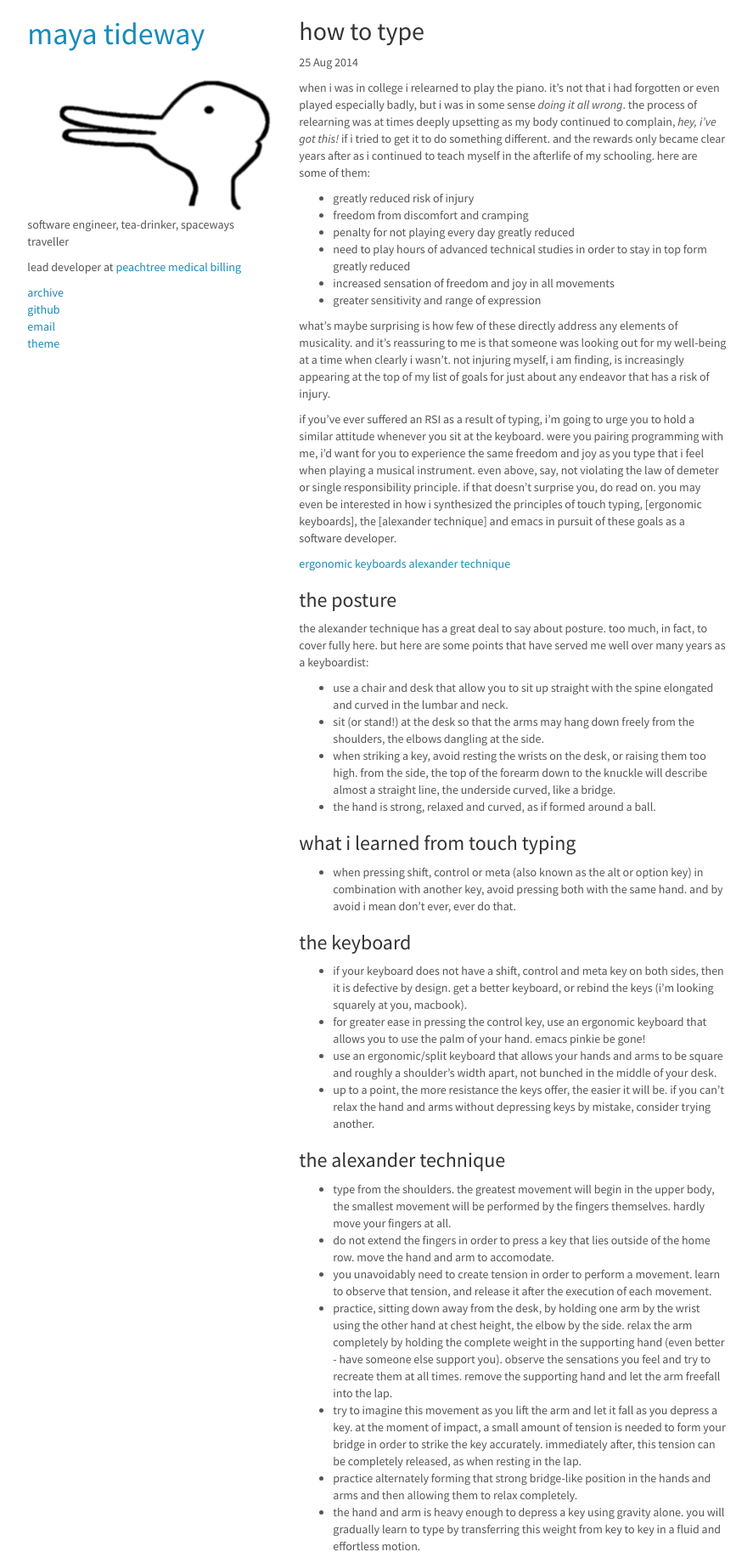
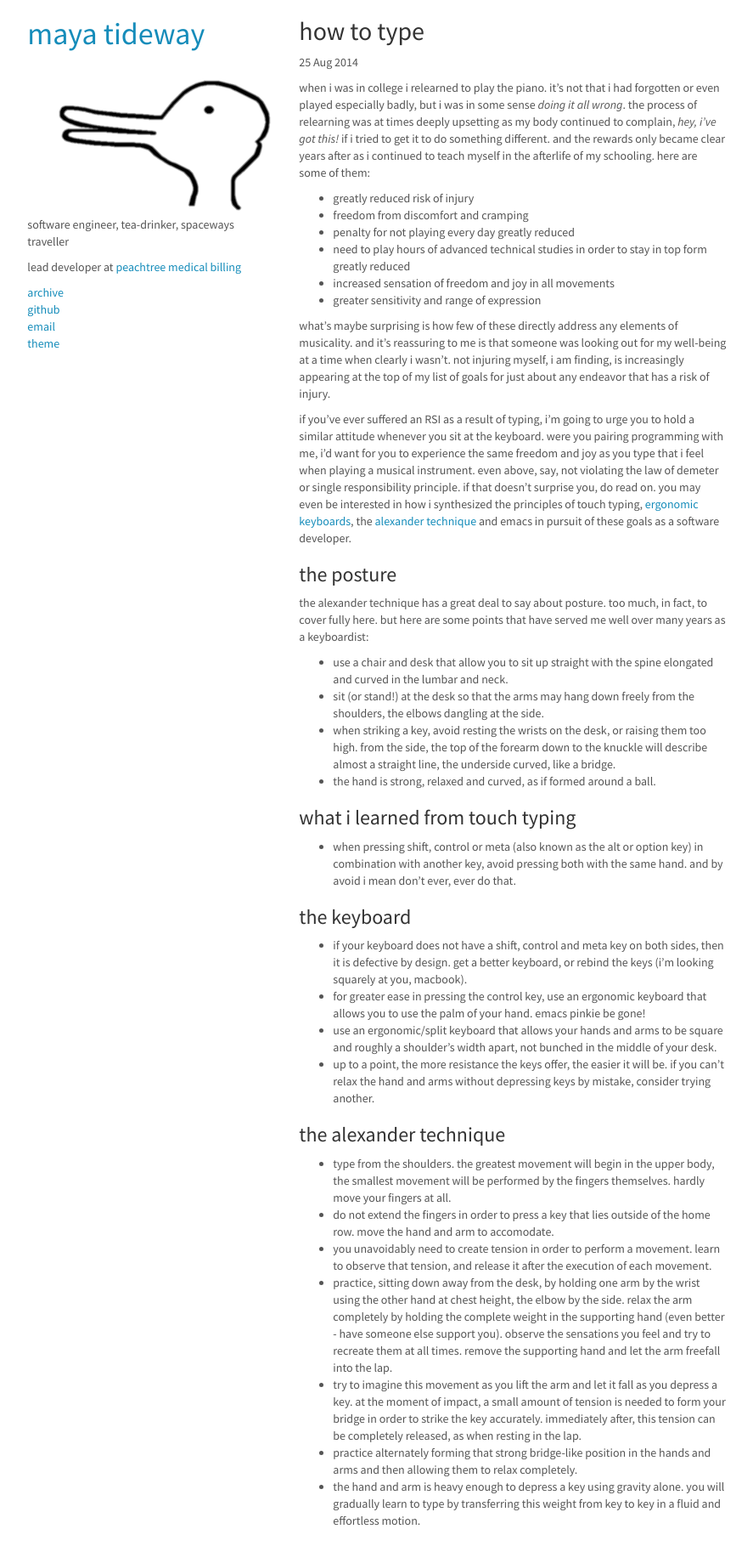
Before and after one commit to imtayadeway/imtayadeway.github.io, a Jekyll site: the page built from _posts/2014-07-23-how-to-type.md, in a window 1280 px wide. Shown: the whole page at 85% size, without its empty margins (196-1083 px from the left). Built offline with Jekyll 4.4.1, drawn with Linux system fonts in a browser that asks for light colours; Markdown is read by kramdown in place of the engine named in the settings; after the commit the page ends 1809 px from its top, so only the background shows below that.

Commit message:
Fix reference style links.

```diff
--- a/_posts/2014-07-23-how-to-type.md
+++ b/_posts/2014-07-23-how-to-type.md
@@ -34,12 +34,12 @@ experience the same freedom and joy as you type that i feel when
 playing a musical instrument. even above, say, not violating the law
 of demeter or single responsibility principle. if that doesn't
 surprise you, do read on. you may even be interested in how i
-synthesized the principles of touch typing, [ergonomic keyboards], the
-[alexander technique] and emacs in pursuit of these goals as a
-software developer.
+synthesized the principles of touch typing,
+[ergonomic keyboards][ergonomic], the [alexander technique][alexander]
+and emacs in pursuit of these goals as a software developer.
 
-[ergonomic keyboards](http://en.wikipedia.org/wiki/Ergonomic_keyboard)
-[alexander technique](http://en.wikipedia.org/wiki/Alexander_technique)
+[ergonomic]: http://en.wikipedia.org/wiki/Ergonomic_keyboard
+[alexander]: http://en.wikipedia.org/wiki/Alexander_technique
 
 ### the posture
 
```
